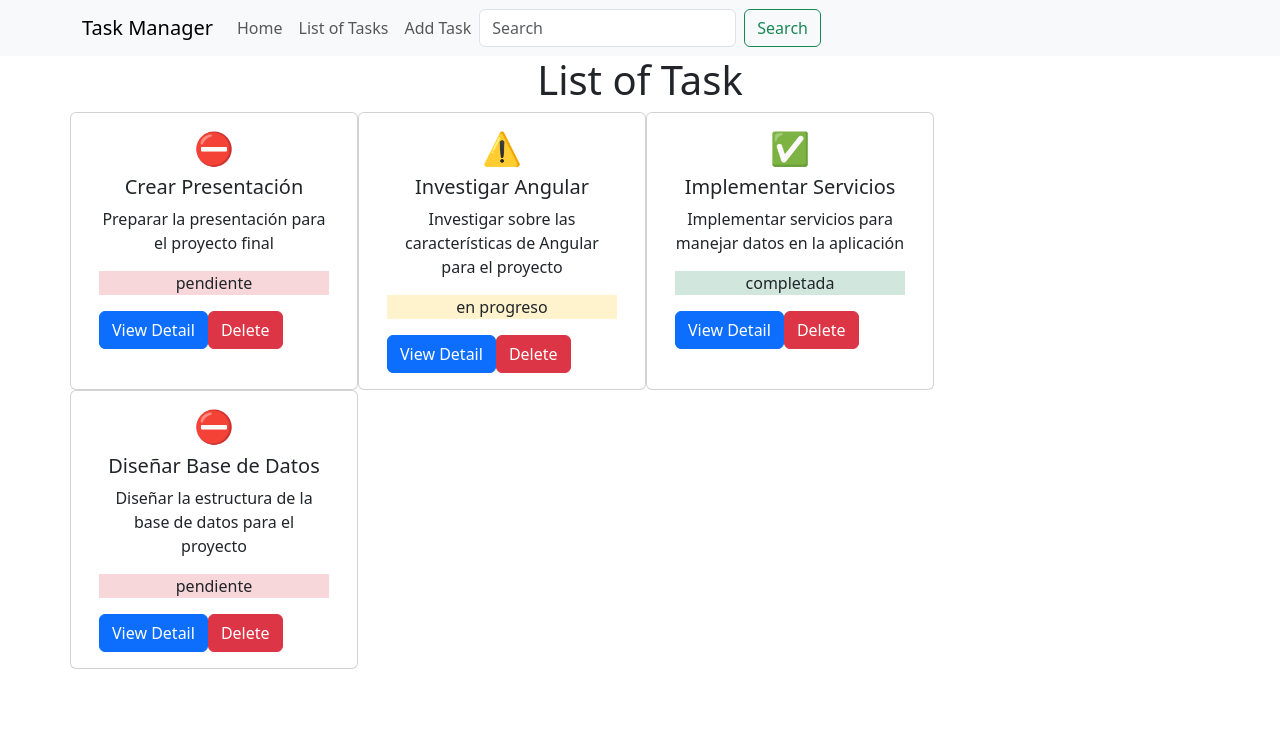
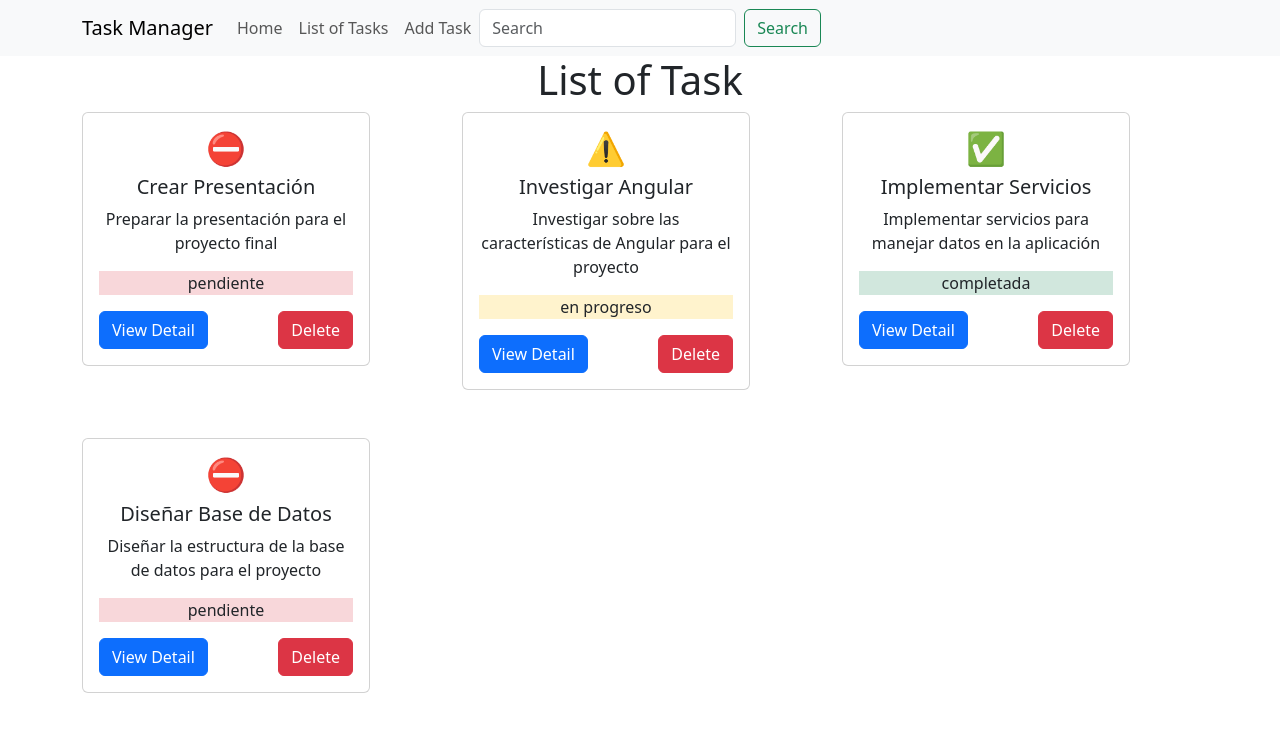
Before and after one commit to iivansaanchez/TaskManager, an Angular app: page /tasks in a window 1280 px wide. Shown: the top 732 px of the page. Built offline with nearby package versions, Linux system fonts and the light colour scheme.

Commit message:
Corrección error details-task

```diff
--- a/src/app/task/task-list/task-list.component.html
+++ b/src/app/task/task-list/task-list.component.html
@@ -1,21 +1,16 @@
 <h1 align="center">List of Task</h1>
 <div class="container mb-3">
-    <div class="row">
+    <div class="row row-cols-1 row-cols-md-2 row-cols-lg-3"> <!-- Columnas responsivas -->
         @for (task of tasks; track $index) {
+            <div class="col mb-5"> <!-- Columna con margen -->
                 <div class="card" style="width: 18rem;">
                     <div class="card-body">
                         @if (task.priority === 'alta') {
-                        <h2 align="center">
-                            ⛔️
-                        </h2>
+                            <h2 align="center">⛔️</h2>
                         }@else if(task.priority === 'media'){
-                        <h2 align="center">
-                            ⚠️
-                        </h2>
+                            <h2 align="center">⚠️</h2>
                         }@else {
-                        <h2 align="center">
-                            ✅
-                        </h2>
+                            <h2 align="center">✅</h2>
                         }
                         <h5 class="card-title" align="center">{{task.title}}</h5>
                         <p class="card-text" align="center">{{task.description}}</p>
@@ -27,14 +22,18 @@
                             <p class="card-text" align="center" class="bg-danger-subtle">{{task.status}}</p>
                         }
 
+                        <div class="d-flex justify-content-between mt-3">
                             <button class="btn btn-primary" (click)="seleccionarTarea(task)">View Detail</button>
-
                             <button class="btn btn-danger" (click)="deleteTask(task)">Delete</button>
+                        </div>
+                    </div>
                 </div>
             </div>
         }
     </div>
+    @if(taskSelected){
         <div>
-        <router-outlet></router-outlet>
+            <app-task-detail [tareaSeleccionada]="taskSelected"></app-task-detail>
         </div>
+    }
 </div>
--- a/src/app/task/task-list/task-list.component.ts
+++ b/src/app/task/task-list/task-list.component.ts
@@ -18,12 +18,14 @@ export class TaskListComponent {
   //En el constructor añadimos router para usarlo luego en la funcion de navegacion
   constructor(private router: Router) {}
 
-  //En primer lugar, creamos un evento que capture la tarea selecionada
-  @Output() tareaSeleccionada = new EventEmitter<Task>();
+  //Creamos la tareaSeleccionada para luego modificarla
+  taskSelected !: Task ;
 
   //Esta funcion sirve para llamar al evento y ejecutarlo
   seleccionarTarea(task: Task): void{
-    this.tareaSeleccionada.emit(task);
+    //Igualamos la tarea seleccioanda con la seleccionada
+    this.taskSelected = task;
+    //Navegamos a task con el id de la tarea
     this.router.navigate(['/tasks', task.id]);
   }
 
```
Lines whose indentation alone changed are shown as unchanged.
